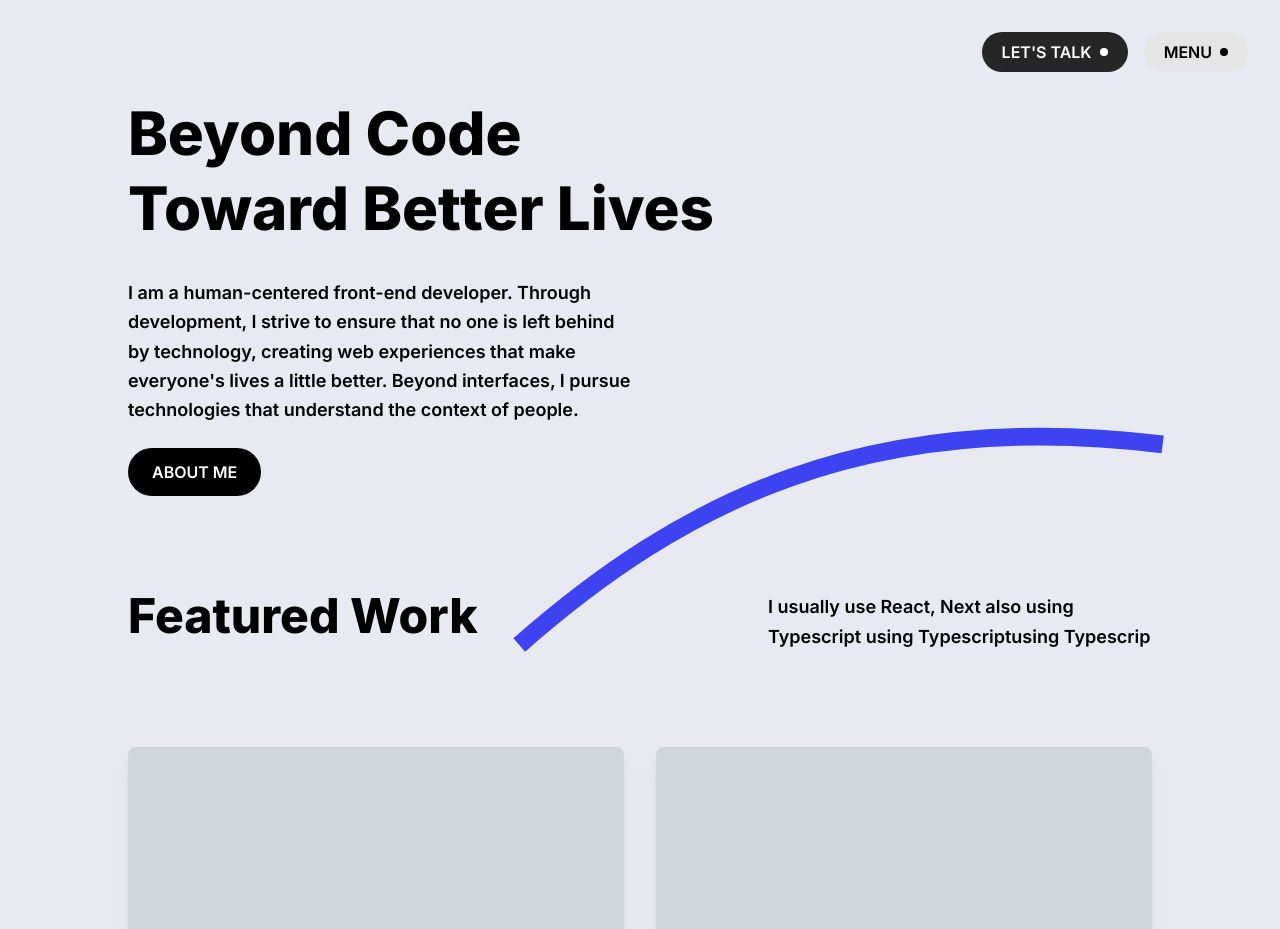
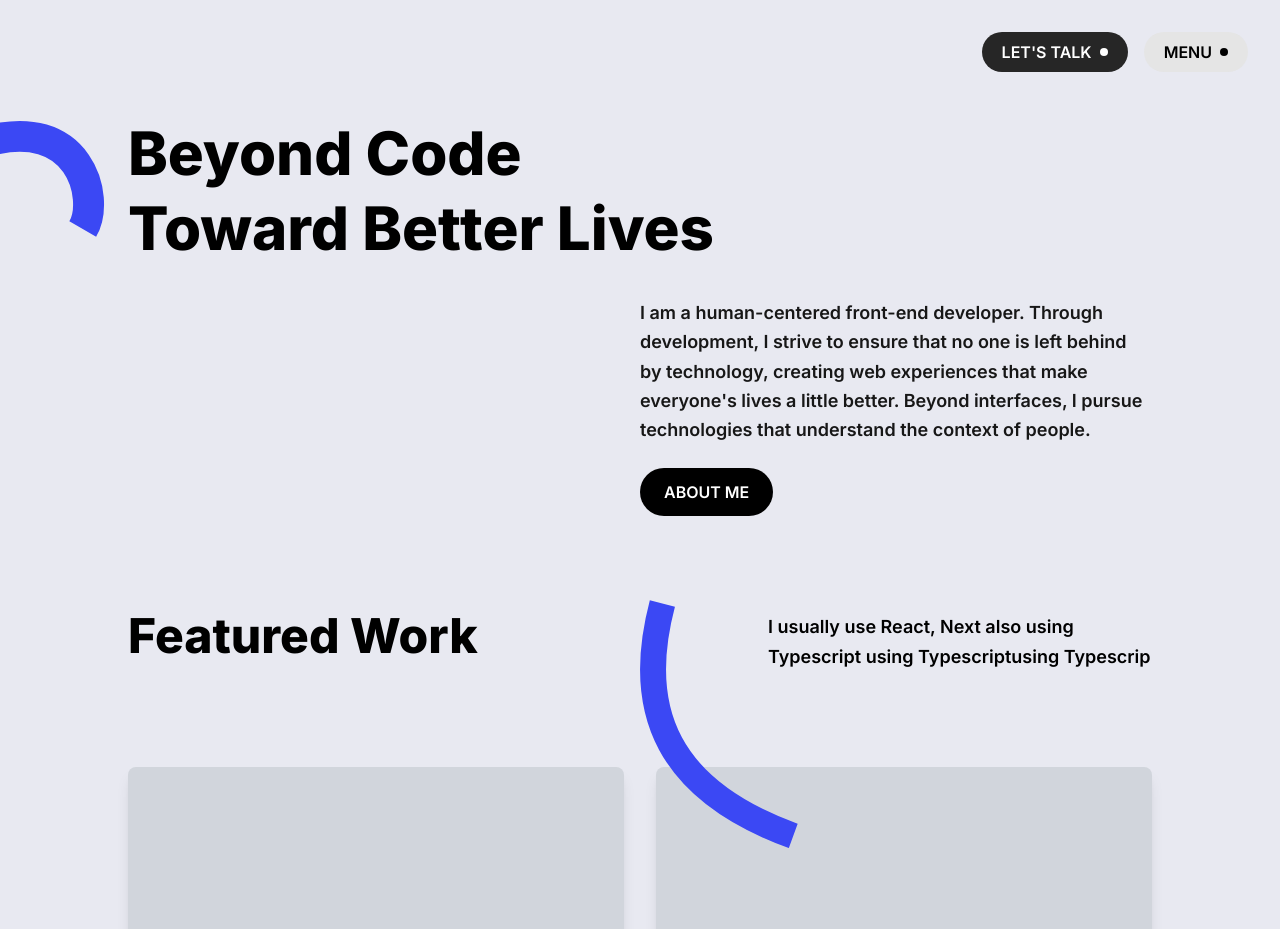
Before and after one commit to imeureka/eureka, a Next.js app: page / in a window 1280 px wide. Shown: the top 929 px of the page. Built offline with nearby package versions, Linux system fonts and the light colour scheme.

Commit message:
feat: svg 스크롤 애니메이션 추가

```diff
--- a/src/app/page.tsx
+++ b/src/app/page.tsx
@@ -6,28 +6,32 @@ import { useGSAP } from '@gsap/react';
 import { ScrollTrigger } from 'gsap/ScrollTrigger';
 import FeaturedWork from '@/components/FeaturedWork';
 import Header from '@/components/Header';
+import { DrawSVGPlugin } from 'gsap/DrawSVGPlugin';
 
-gsap.registerPlugin(ScrollTrigger);
+gsap.registerPlugin(ScrollTrigger, DrawSVGPlugin);
 
 export default function Home() {
   const container = useRef<HTMLElement | null>(null);
   const textRef = useRef<HTMLDivElement | null>(null);
   const pathRef = useRef<SVGPathElement | null>(null);
+  const vector6Ref = useRef<SVGPathElement>(null);
+  const vector7Ref = useRef<SVGPathElement>(null);
 
   useGSAP(
     () => {
+      // 텍스트 페이드인 애니메이션
+      if (textRef.current) {
         gsap.fromTo(textRef.current, { opacity: 0, y: 50 }, { opacity: 1, y: 0, duration: 1, ease: 'power3.out' });
+      }
 
-      if (pathRef.current) {
-        const pathLength = pathRef.current.getTotalLength();
+      const animatePath = (path: SVGPathElement | null) => {
+        if (!path) return;
 
-        gsap.set(pathRef.current, {
-          strokeDasharray: pathLength,
-          strokeDashoffset: pathLength,
-        });
-
-        gsap.to(pathRef.current, {
-          strokeDashoffset: 0,
+        gsap.fromTo(
+          path,
+          { drawSVG: '0%' },
+          {
+            drawSVG: '100%',
             ease: 'none',
             scrollTrigger: {
               trigger: container.current,
@@ -35,8 +39,12 @@ export default function Home() {
               end: 'bottom center',
               scrub: true,
             },
-        });
-      }
+          },
+        );
+      };
+
+      animatePath(vector6Ref.current);
+      animatePath(vector7Ref.current);
     },
     { scope: container },
   );
@@ -46,21 +54,44 @@ export default function Home() {
       ref={container}
       className="h-[200vh] bg-[#E8E9F1] flex flex-col items-start relative overflow-hidden px-8 pt-24">
       <Header />
-      <svg viewBox="0 0 1440 1024" className="absolute top-0 left-0 w-full h-full z-0">
+      {/* vector 6 */}
+      {/* TODO: 애니메이션 사이즈 및 크기 조절 */}
+      <svg
+        width="30%"
+        viewBox="0 0 496 330"
+        className="absolute top-0 left-0"
+        fill="none"
+        xmlns="http://www.w3.org/2000/svg">
         <path
-          ref={pathRef}
-          d="M1308 112C959.619 68.589 747.5 188 561.5 358C371.964 530.357 271.612 723.947 114.5 912.5C91.8709 940.316 22.2186 987.539 10 910.5C1.17811 854.706 36.8925 768.012 114.5 752C218.426 730.517 365.346 830.093 488.5 896C711.658 1015.09 959.619 1228.25 1278 1024"
-          stroke="#3D43F0"
-          strokeWidth="20"
-          fill="none"
+          ref={vector6Ref}
+          d="M-20.5913 183.44C126.033 140.6 136.494 301.372 89.2738 309.357C25.4699 320.146 59.5532 150.202 203.378 61.6678C316.027 -7.6749 404.017 13.9683 480.169 107.645"
+          stroke="#3B48F4"
+          strokeWidth="40"
         />
       </svg>
 
-      <div className="z-10 max-w-5xl w-full flex flex-col md:flex-row items-center md:justify-start gap-16 mx-auto relative">
+      {/* vector 7 */}
+      <svg
+        width="50%"
+        viewBox="0 0 986 534"
+        className="absolute top-150 right-0"
+        fill="none"
+        xmlns="http://www.w3.org/2000/svg">
+        <path
+          ref={vector7Ref}
+          d="M34.489 5.30199C-9.98855 173.836 45.3868 293.77 235.938 363.483C479.225 452.49 675.806 311.091 603 247C549.117 199.567 366.44 338.804 556 470.5C698.667 574 1089.2 456.5 1116 458.5"
+          stroke="#3B48F4"
+          strokeWidth="40"
+        />
+      </svg>
+
+      <div className="z-10 max-w-5xl w-full md:flex-row items-center md:justify-start gap-16 mx-auto relative mt-5">
         <div className="text-black" ref={textRef}>
           <h1 className="text-6xl font-extrabold mb-8 leading-tight">
             Beyond Code <br /> Toward Better Lives
           </h1>
+        </div>
+        <div className="md:w-1/2 md:ml-[50%]">
           <p className="text-lg font-semibold leading-relaxed mb-6 max-w-lg">
             I am a human-centered front-end developer. Through development, I strive to ensure that no one is left
             behind by technology, creating web experiences that make everyone's lives a little better. Beyond
```
Lines whose indentation alone changed are shown as unchanged.
